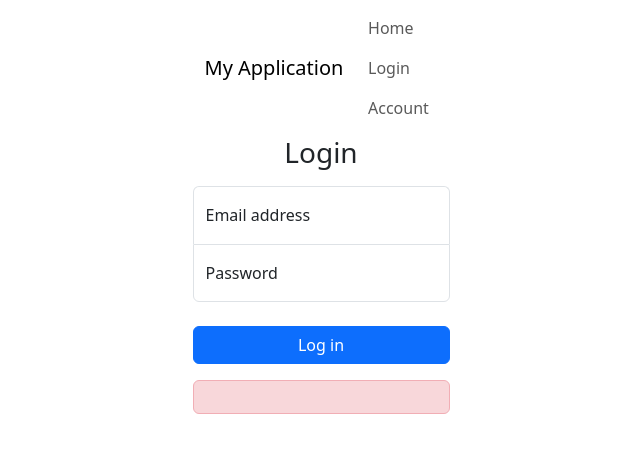
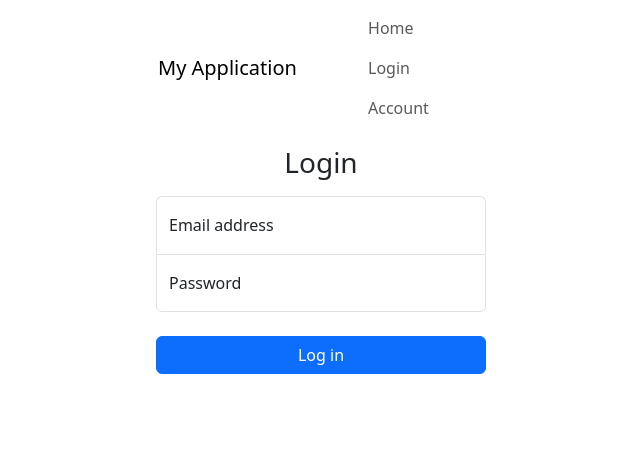
Before and after one commit to Evelyn-CHEN2/week4, an Angular app: page /login in a window 1280 px wide. Shown: the top 452 px of the page, without its empty margins (319-959 px from the left). Built offline with nearby package versions, Linux system fonts and the light colour scheme.

Commit message:
Modified error message position.

```diff
--- a/src/app/components/login/login.css
+++ b/src/app/components/login/login.css
@@ -0,0 +1,4 @@
+.form-signin {
+    width: 350px;
+    padding: 10px;
+}
--- a/src/app/components/login/login.html
+++ b/src/app/components/login/login.html
@@ -15,8 +15,9 @@
                 <label for="password">Password</label>
             </div>
             <button class="btn btn-primary w-100" type="submit" (click)="login($event)">Log in</button>
-            <div class="alert alert-danger mt-3">{{ errorMsg }}</div>
         </form>
+        @if (errorMsg) {
+            <p class="alert text-danger fs-6">*{{ errorMsg }}</p>
+        }
     </div>
-    <div id="errormsg" class="hidemessage mt-3 text-center" style="font-size: 10px"></div>
 </div>
--- a/src/app/components/login/login.ts
+++ b/src/app/components/login/login.ts
@@ -1,12 +1,12 @@
 import { Component, OnInit, inject } from '@angular/core';
-import { CommonModule } from '@angular/common'; //CommonModule offers *ngIf, *ngFor
+// import { CommonModule } from '@angular/common'; //CommonModule offers *ngIf, *ngFor
 import { FormsModule } from '@angular/forms';
 import { Router } from '@angular/router';
 import { AuthService } from '../../services/auth.service';
 
 @Component({
   selector: 'app-login',
-  imports: [FormsModule, CommonModule],
+  imports: [FormsModule],
   templateUrl: './login.html',
   styleUrl: './login.css'
 })
```
Also changed, not shown: 1 other file (tests, documents, lock files or other folders).
